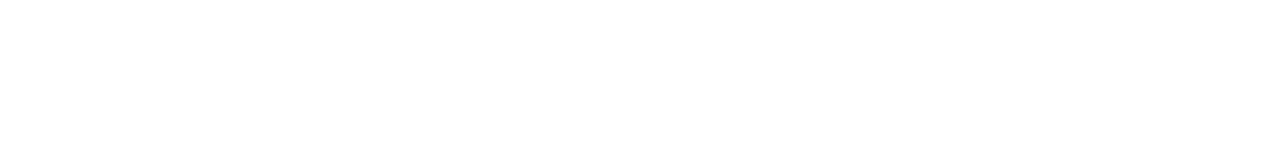
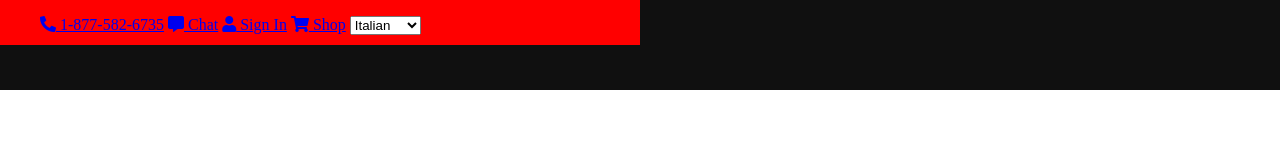
Before and after one commit to LucaRiccio/sass-painter, a website: page index.html in a window 1280 px wide. Drawn offline with Linux system fonts and the light colour scheme.

Commit message:
Prove partials/variables/import

```diff
--- a/index.html
+++ b/index.html
@@ -4,8 +4,40 @@
     <meta charset="utf-8">
     <title>sass-painter</title>
     <link rel="stylesheet" href="dist/app.css">
+    <link rel="stylesheet" href="https://cdnjs.cloudflare.com/ajax/libs/font-awesome/5.14.0/css/all.min.css" integrity="sha512-1PKOgIY59xJ8Co8+NE6FZ+LOAZKjy+KY8iq0G4B3CyeY6wYHN3yt9PW0XpSriVlkMXe40PTKnXrLnZ9+fkDaog==" crossorigin="anonymous" />
   </head>
+
   <body>
 
+    <header>
+      <div class="header-top">
+        <ul>
+          <li> <a href="#"><i class="fas fa-phone-alt"></i> 1-877-582-6735</a> </li>
+          <li> <a href="#"><i class="fas fa-comment-alt"></i> Chat</a> </li>
+          <li> <a href="#"><i class="fas fa-user"></i> Sign In</a> </li>
+          <li> <a href="#"><i class="fas fa-shopping-cart"></i> Shop</a> </li>
+          <select name="language" id="language">
+            <option value="">Italian</option>
+            <option value="">English</option>
+            <option value="">Spanish</option>
+          </select>
+        </ul>
+      </div>
+
+      <div class="header-bottom">
+
+      </div>
+
+    </header>
+
+    <main>
+
+    </main>
+
+    <footer>
+
+    </footer>
+
   </body>
+
 </html>
--- a/src/app.scss
+++ b/src/app.scss
@@ -0,0 +1,4 @@
+@import "partials/_variables.scss";
+@import "partials/_mixins.scss";
+@import "partials/_commons.scss";
+@import "partials/_header.scss";
--- /dev/null
+++ b/src/partials/_commons.scss
@@ -0,0 +1,5 @@
+body {
+  margin: 0;
+  padding: 0;
+  box-sizing: border-box;
+}
--- /dev/null
+++ b/src/partials/_header.scss
@@ -0,0 +1,18 @@
+
+header{
+  background-color:$coloreHeaderFooter;
+  height: $altezzaHeaderFooter;
+  .header-top{
+    display: flex;
+    flex-direction: row;
+    height: 50%;
+    width: 50%;
+    background-color: red;
+    li{
+      display: inline-block;
+    }
+  }
+  .header-bottom{
+    height: 50%;
+  }
+}
--- /dev/null
+++ b/src/partials/_variables.scss
@@ -0,0 +1,3 @@
+$coloreHeaderFooter: #101010;
+$coloreIconsButtons: #009cff;
+$altezzaHeaderFooter: 90px;
```
Also changed, not shown: dist/app.css, src/partials/_buttons.scss (added), src/partials/_mixins.scss (added).
